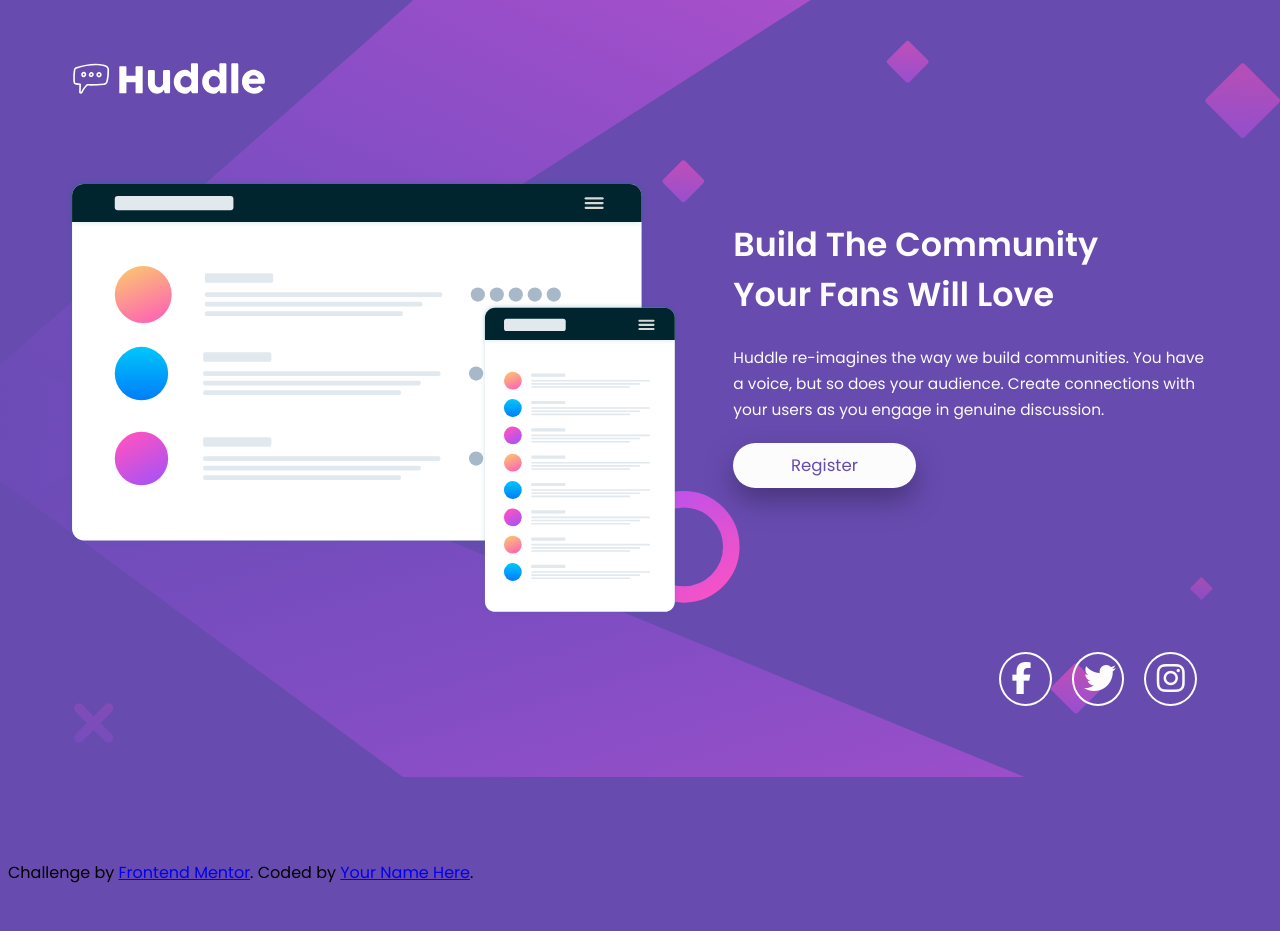
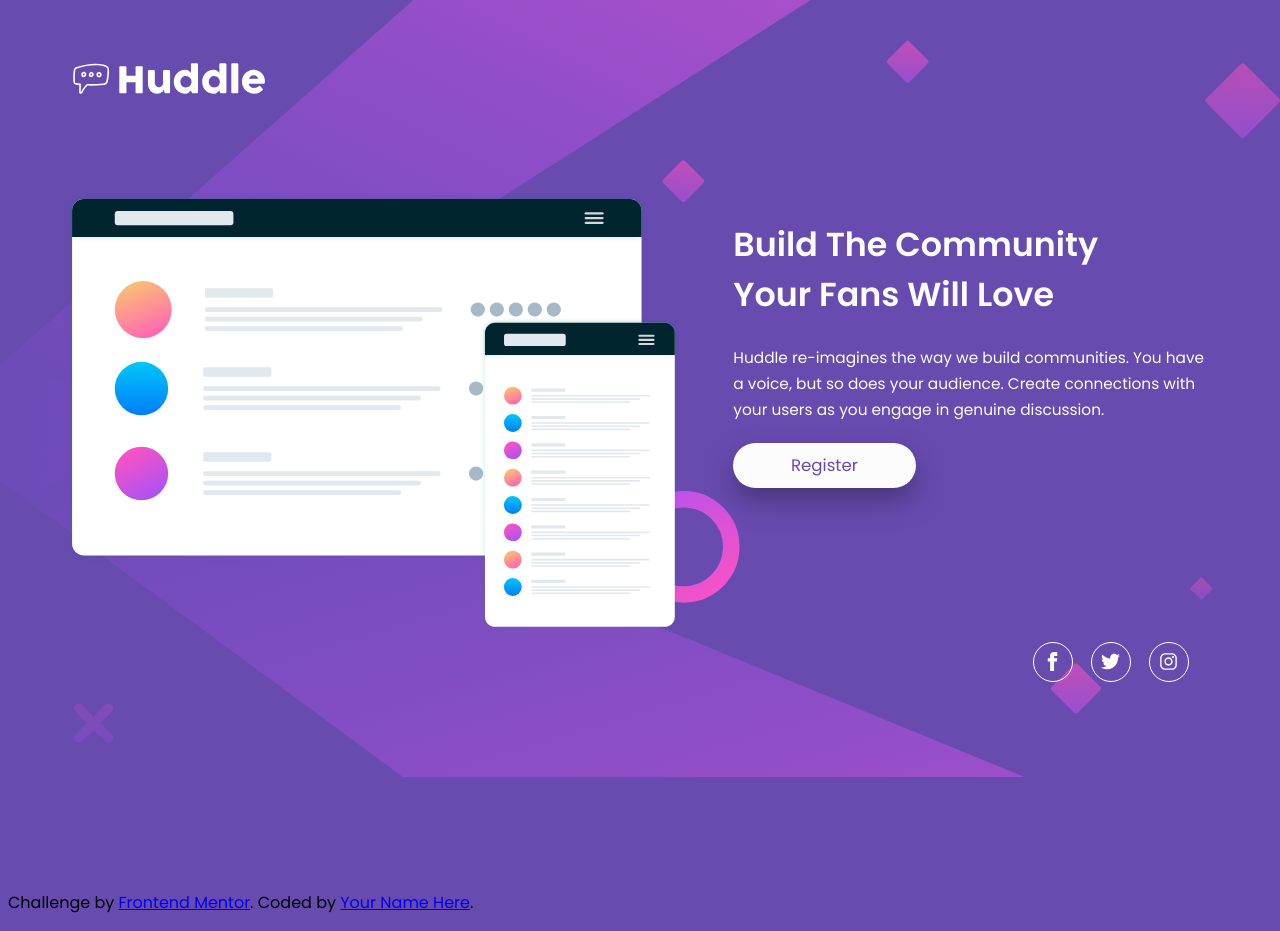
Before and after one commit to mlzzi/huddle-landing-page-with-single-introductory-section-master, a plain HTML site: page index.html in a window 1280 px wide. Before the commit the page ends 901 px from the top, so only its background shows below. Drawn offline with Linux system fonts and the light colour scheme.

Commit message:
Finished mobile and desktop versions. Icons fixed

```diff
--- a/CSS/main.css
+++ b/CSS/main.css
@@ -36,25 +36,30 @@
 	text-decoration: none;
 }
 
-.social-media {
+.social__media {
   display: flex;
   justify-content: space-evenly;
-  margin: 12vw 20vw 10vw 20vw;
+  margin: 15vw 30vw;
+
 }
 
 .icon {
-  border: 2px solid var(--white);
-  border-radius: 50%;
-  color: var(--white);
-  height: 50px;
-  margin: 10px;
-  width: 50px;
+  height: 3.5vw;
+  margin-top: 1.35vw;
+  width: 3.5vw;
 }
 
-.fab {
-  margin-top: 8px;
+.icon__border {
+  border: .35vw solid white;
+  border-radius: 50%;
+  height: 6.2vw;
+  width: 6.2vw;
 }
 
+.icon__border:hover {
+  cursor: pointer;
+  filter: brightness(0.5) sepia(1) hue-rotate(-70deg) saturate(5);
+}
 
 @media screen and (min-width: 1024px) {
   main {
@@ -101,13 +106,23 @@
     color: var(--white);
   }
 
-  .social-media {
-    margin: 12vw 3vw 10vw 20vw;
+  .social__media {
+    display: flex;
+    justify-content: space-evenly;
+    margin: 12vw 3vw 15vw 22vw;
+
   }
 
   .icon {
-    height: 50px;
-    padding-left: .8vw;
-    width: 39px;
+    height: 1.5vw;
+    margin: .7vw 0 0 .7vw;
+    width: 1.5vw;
+  }
+
+  .icon__border {
+    border: .1vw solid white;
+    border-radius: 50%;
+    height: 3vw;
+    width: 3vw;
   }
 }
--- a/index.html
+++ b/index.html
@@ -31,10 +31,10 @@
         Create connections with your users as you engage in genuine discussion.</p>
       <a href="#" class="button">Register</a>
 
-      <div class="social-media">
-        <div class="icon"><i class="fab fa-facebook-f fa-2x media"></i></div>
-        <div class="icon"><i class="fab fa-twitter fa-2x media"></i></div>
-        <div class="icon"><i class="fab fa-instagram fa-2x media"></i></div>
+      <div class="social__media">
+        <div class="icon__border"><img class="icon" src="./images/iconmonstr-facebook-1.svg" alt=""></div>
+        <div class="icon__border"><img class="icon" src="./images/iconmonstr-twitter-1.svg" alt=""></div>
+        <div class="icon__border"><img class="icon" src="./images/Logo-Instagram.svg" alt=""></div>
       </div>
     </section>
 
```
Also changed, not shown: images/Logo-Instagram.svg (added), images/iconmonstr-facebook-1.svg (added), images/iconmonstr-twitter-1.svg (added).
